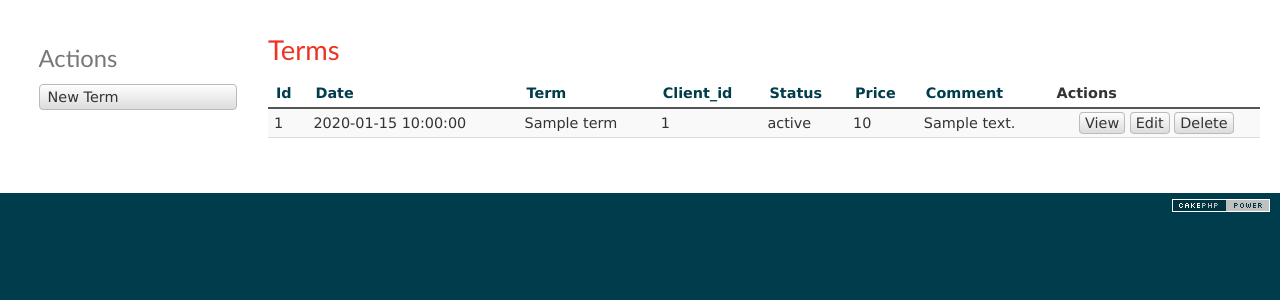
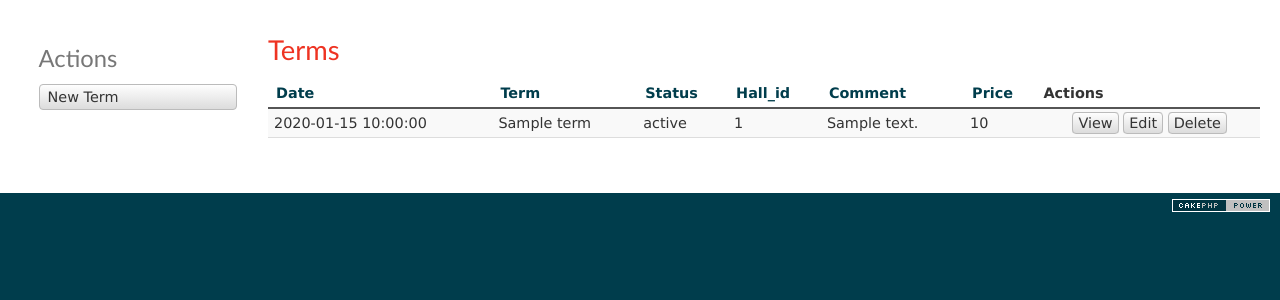
Before and after one commit to dofahkiin/Dvorana, a CakePHP app: the page made by app/View/Terms/izvjestaj.ctp in a window 1280 px wide. Shown: the part 40-340 px from the top of the page. Run offline with PHP 8.4 and a stand-in for CakePHP, Linux system fonts and the light colour scheme; the template is opened without the code that fills it: most values are stand-ins (such as "Sample title", 1, 10 or a date in 2020); some libraries are stand-ins or nearby versions.

Commit message:
Izvještaj za klijenta ima korektne kolone.

```diff
--- a/app/Controller/TermsController.php
+++ b/app/Controller/TermsController.php
@@ -264,7 +264,8 @@ class TermsController extends AppController
         if($this->Auth->user('role') == 'Klijent'){
             $this->Paginator->settings = array(
                 'conditions' => array('Term.client_id' => $this->Auth->user('id')),
-                'limit' => 10
+                'limit' => 10,
+                'fields' => array('Term.id', 'Term.date', 'Term.term', 'Term.status','Term.hall_id', 'Term.comment', 'Term.price')
             );
             $data = $this->Paginator->paginate('Term');
             $this->set('terms', $data);
--- a/app/View/Terms/izvjestaj.ctp
+++ b/app/View/Terms/izvjestaj.ctp
@@ -2,24 +2,22 @@
     <h2><?php echo __('Terms'); ?></h2>
     <table cellpadding="0" cellspacing="0">
         <tr>
-            <th><?php echo $this->Paginator->sort('id'); ?></th>
             <th><?php echo $this->Paginator->sort('date'); ?></th>
             <th><?php echo $this->Paginator->sort('term'); ?></th>
-            <th><?php echo $this->Paginator->sort('client_id'); ?></th>
             <th><?php echo $this->Paginator->sort('status'); ?></th>
+            <th><?php echo $this->Paginator->sort('hall_id'); ?></th>
+            <th><?php echo $this->Paginator->sort('comment'); ?></th>
             <th><?php echo $this->Paginator->sort('price'); ?></th>
-            <th><?php echo $this->Paginator->sort('comment'); ?></th>
             <th class="actions"><?php echo __('Actions'); ?></th>
         </tr>
         <?php foreach ($terms as $term): ?>
             <tr>
-                <td><?php echo h($term['Term']['id']); ?>&nbsp;</td>
                 <td><?php echo h($term['Term']['date']); ?>&nbsp;</td>
                 <td><?php echo h($term['Term']['term']); ?>&nbsp;</td>
-                <td><?php echo h($term['Term']['client_id']); ?>&nbsp;</td>
                 <td><?php echo h($term['Term']['status']); ?>&nbsp;</td>
+                <td><?php echo h($term['Term']['hall_id']); ?>&nbsp;</td>
+                <td><?php echo h($term['Term']['comment']); ?>&nbsp;</td>
                 <td><?php echo h($term['Term']['price']); ?>&nbsp;</td>
-                <td><?php echo h($term['Term']['comment']); ?>&nbsp;</td>
                 <td class="actions">
                     <?php echo $this->Html->link(__('View'), array('action' => 'view', $term['Term']['id'])); ?>
                     <?php echo $this->Html->link(__('Edit'), array('action' => 'edit', $term['Term']['id'])); ?>
```
